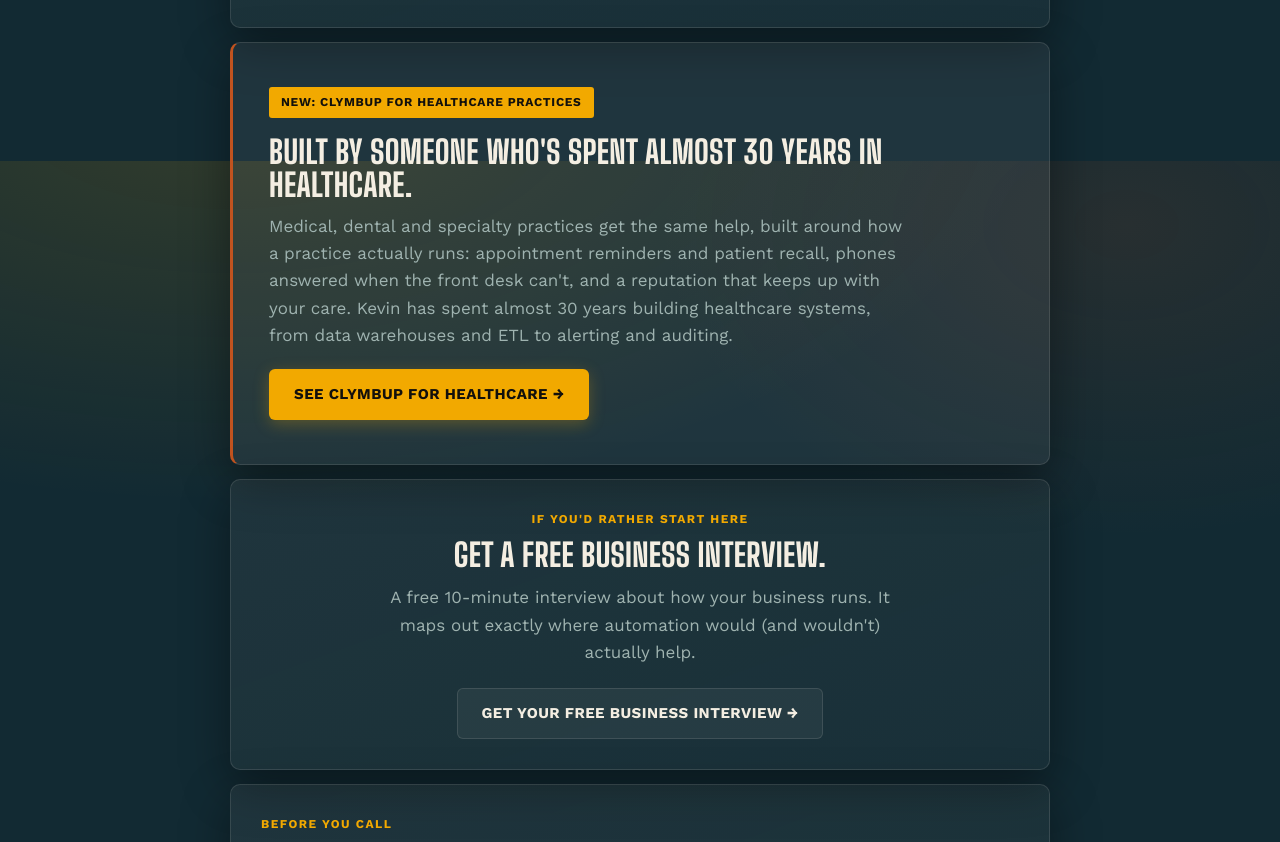
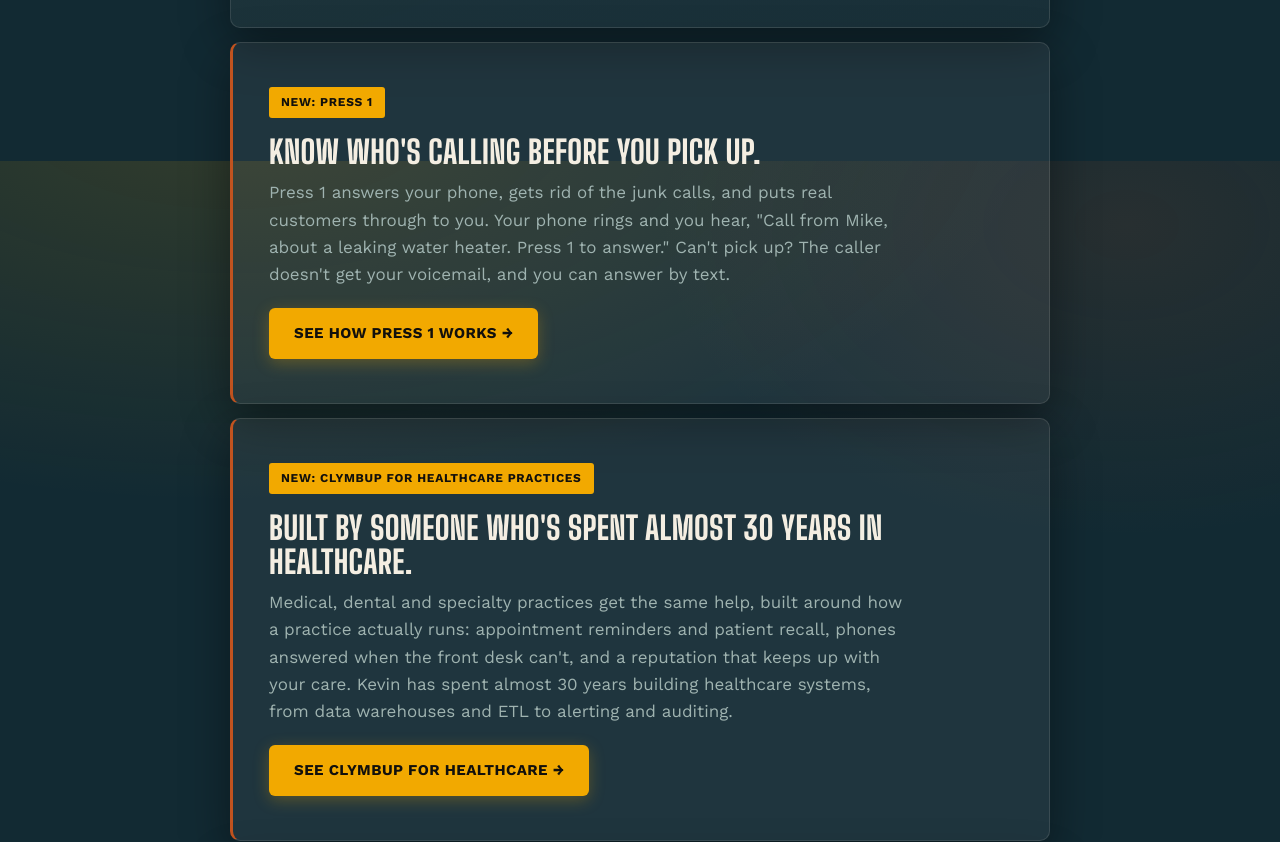
Before and after one commit to kodonnell1/clymbup-site, a plain HTML site: page index.html in a window 1280 px wide. Shown: the part 3039-3881 px from the top of the page. Drawn offline with nearby package versions, Linux system fonts and the light colour scheme.

Commit message:
Press 1: homepage card, demo offer on the Press 1 page
Co-Authored-By: Claude Opus 5.5 <noreply@anthropic.com>

```diff
--- a/index.html
+++ b/index.html
@@ -179,6 +179,16 @@
       </div>
     </section>
 
+    <!-- ── PRESS 1 ── -->
+    <section class="card card--hero reveal">
+      <span class="eyebrow-badge">New: Press 1</span>
+      <h2>Know who's calling before you pick up.</h2>
+      <p class="lead" style="max-width:640px;">Press 1 answers your phone, gets rid of the junk calls, and puts real customers through to you. Your phone rings and you hear, "Call from Mike, about a leaking water heater. Press 1 to answer." Can't pick up? The caller doesn't get your voicemail, and you can answer by text.</p>
+      <div class="cta-row" style="justify-content:flex-start;">
+        <a class="btn btn--primary" href="/press-1/">See how Press 1 works &rarr;</a>
+      </div>
+    </section>
+
     <!-- ── HEALTHCARE ── -->
     <section class="card card--hero reveal">
       <span class="eyebrow-badge">New: ClymbUp for Healthcare Practices</span>
```
Also changed, not shown: press-1/index.html (+4 -3 lines).
